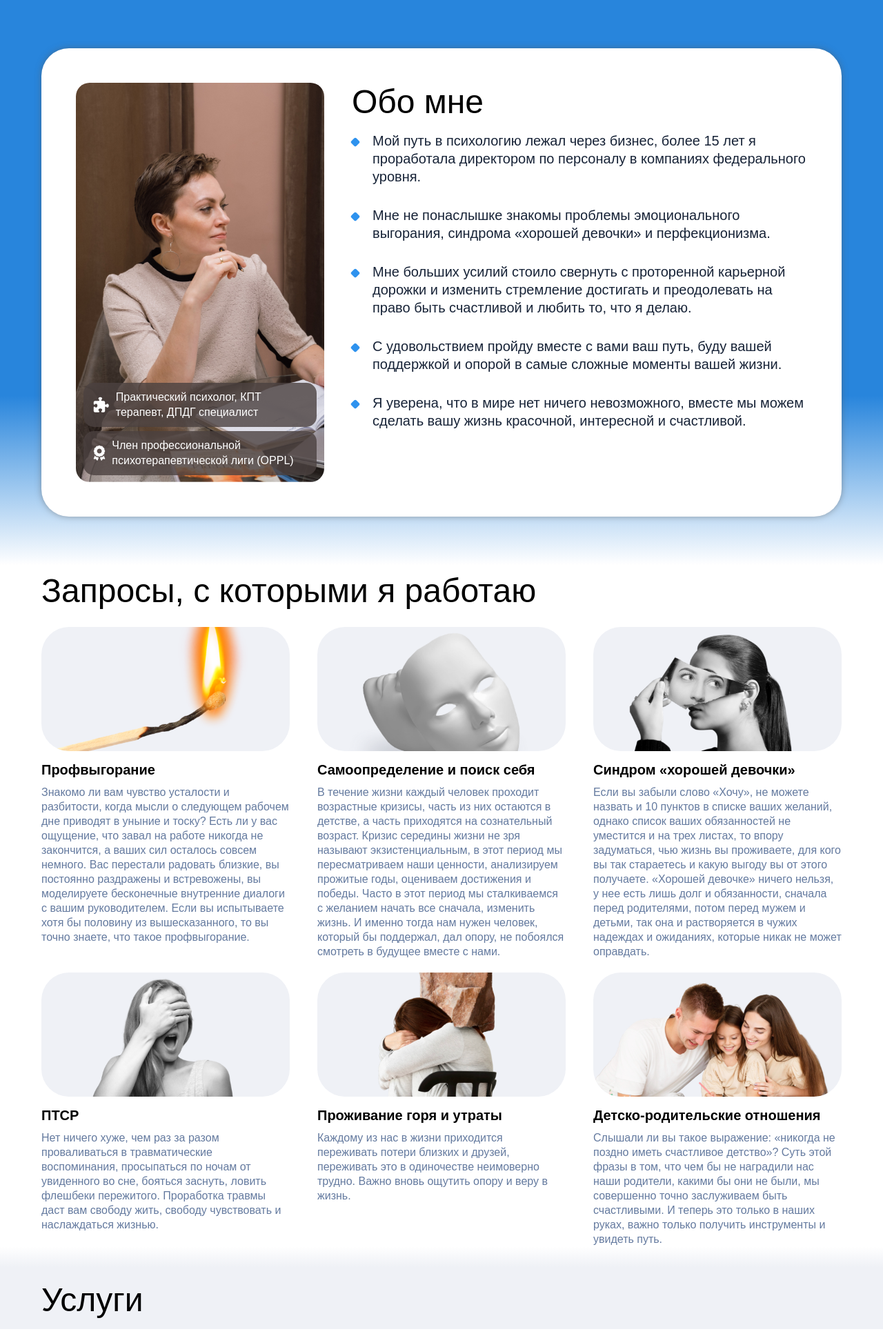
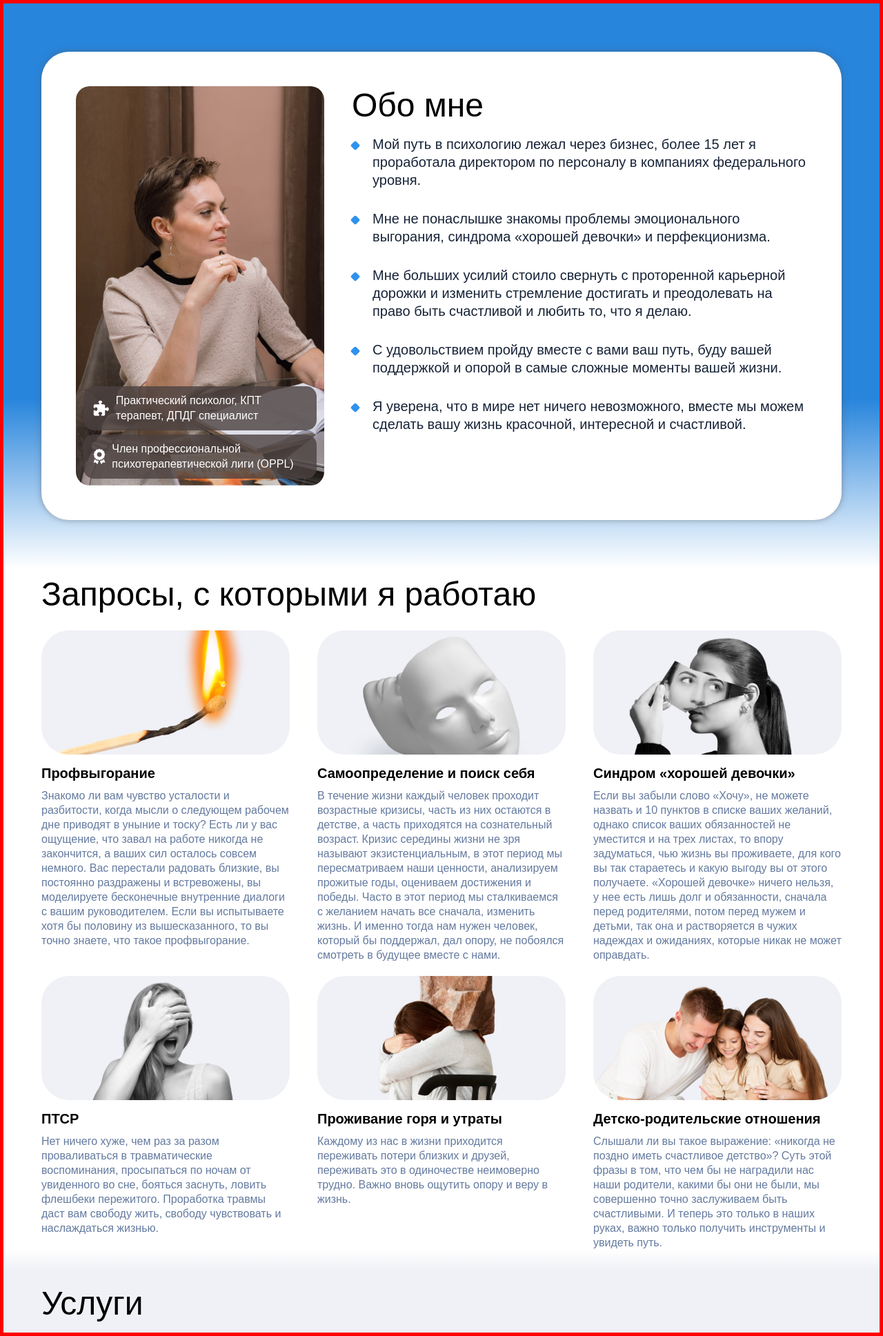
Before and after one commit to Nepike/work_postovalova, a Django app: page / in a window 1280 px wide. Shown: the whole page at 69% size. Run offline with Django 5.2, Linux system fonts and the light colour scheme; parts of the project's set-up code (start-up, migrations or seed data) failed here and were passed over; some libraries are stand-ins or nearby versions; some web fonts are replaced.

Commit message:
deploy test2

```diff
--- a/core/static/core/css/home.css
+++ b/core/static/core/css/home.css
@@ -12,7 +12,8 @@
 
 body {
     margin: 0;
-    padding: 0;;
+    padding: 0;
+    border: 5px solid red;
 }
 
 
```
